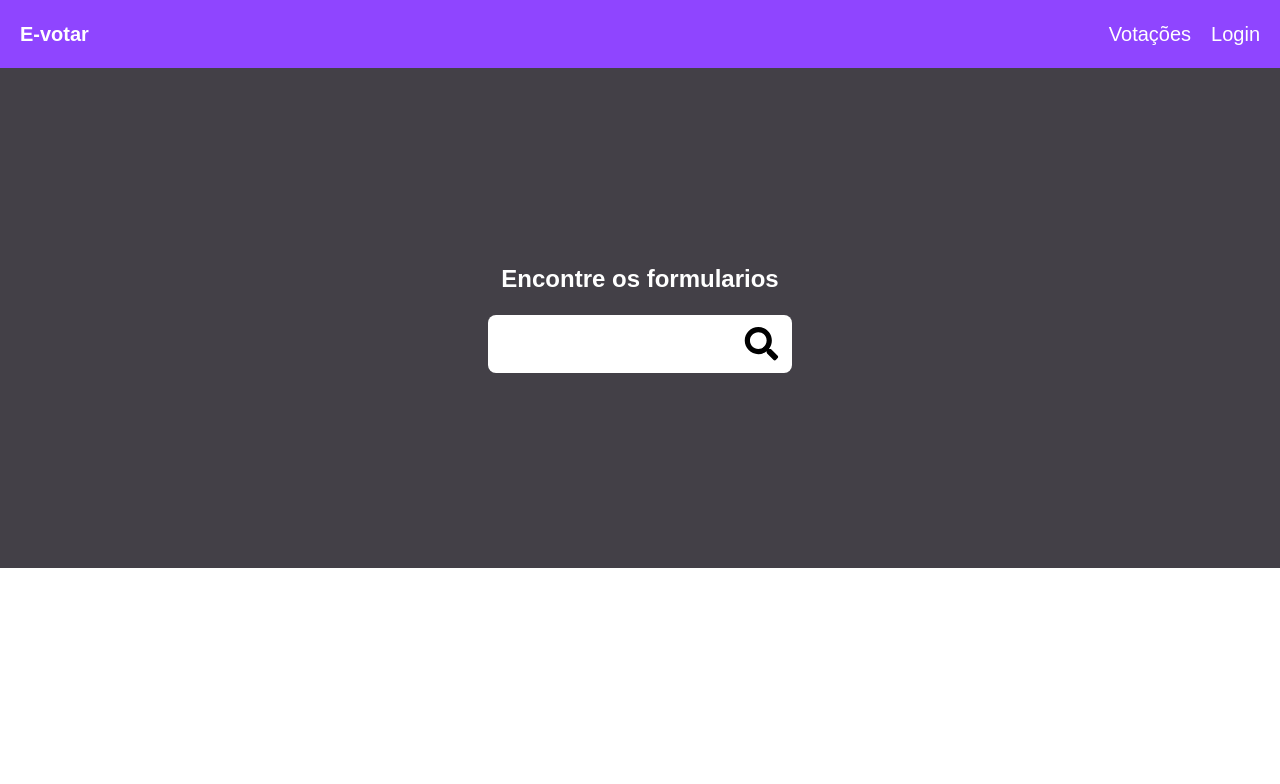
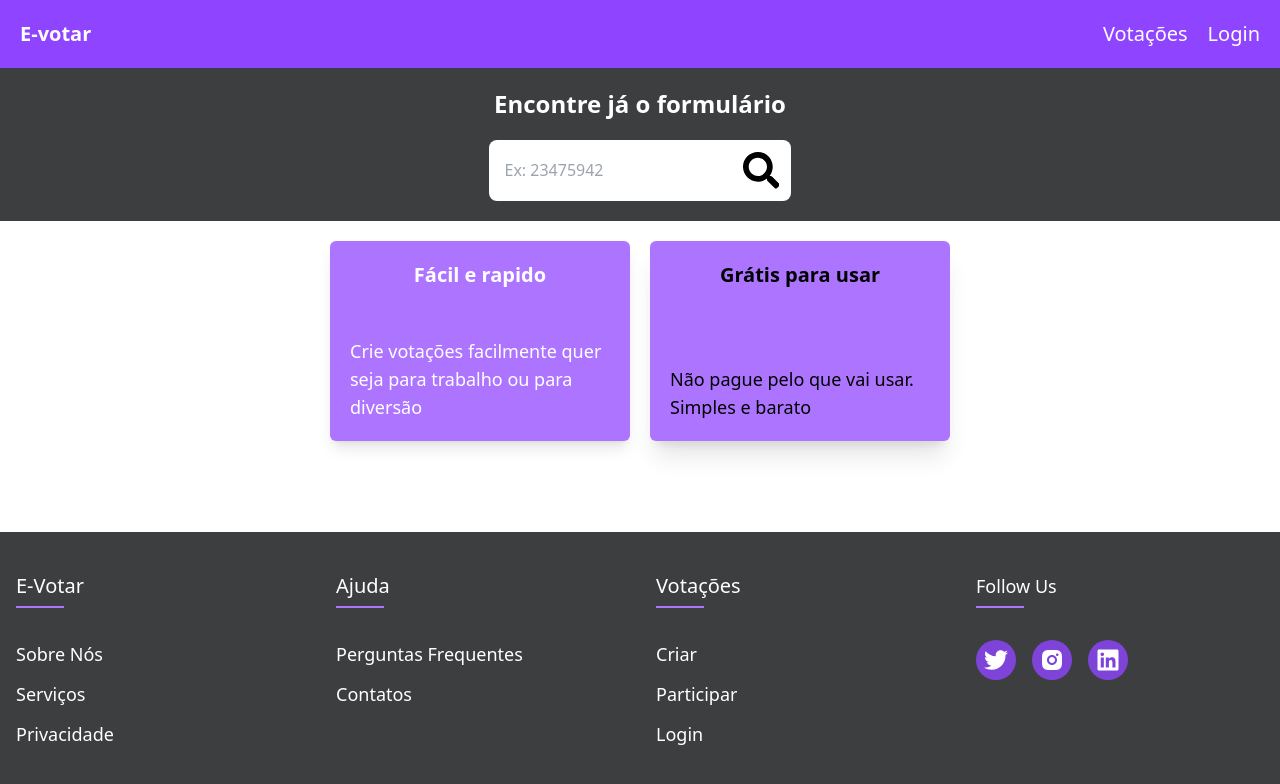
Before and after one commit to RDPW1SH/PI3, a Next.js app in the folder e-votar/: page / in a window 1280 px wide. Shown: the top 784 px of the page. Built offline with nearby package versions, Linux system fonts and the light colour scheme.

Commit message:
update 02/10/2024
footer
font correction

```diff
--- a/e-votar/app/globals.css
+++ b/e-votar/app/globals.css
@@ -4,5 +4,23 @@
 @import url('https://fonts.googleapis.com/css2?family=Fredoka:wght@300..700&display=swap');
 
 body {
-  font-family: 'Fredoka', 'Arial';
+  font-family: "Fredoka", system-ui;
+  font-optical-sizing: auto;
+  font-weight: 400;
+  font-style: normal;
+  font-variation-settings:
+    "wdth" 100;
 }
+#footer-links-animation {
+  background: linear-gradient(to right, #ffffff 50%, #ad75ff 50%);
+  background-size: 200% 100%;
+  background-clip: text;
+  -webkit-background-clip: text;
+  color: transparent;
+  transition: background-position 0.5s ease, color 0.5s ease;
+
+}
+
+#footer-links-animation:hover {
+  background-position: -100% 0;
+}
--- a/e-votar/app/layout.js
+++ b/e-votar/app/layout.js
@@ -1,6 +1,7 @@
 
 import Navbar from "@/components/navbar/Navbar";
 import "./globals.css";
+import Footer from "@/components/footer/Footer";
 
 export const metadata = {
   title: "E-votar",
@@ -10,9 +11,14 @@ export const metadata = {
 export default function RootLayout({ children }) {
   return (
     <html lang="en">
-      <body>
-        <Navbar/>
-        {children}
+      <body className='min-h-screen flex flex-col'>
+
+          <Navbar/>
+            <div className='flex-grow'>
+              {children}
+            </div>
+          <Footer/>
+
       </body>
     </html>
   );
--- a/e-votar/app/page.js
+++ b/e-votar/app/page.js
@@ -1,12 +1,21 @@
 import HomepageSearchInput from "@/components/inputs/HomepageSearchInput";
-import Image from "next/image";
 
 export default function Home() {
   return (
-    <div className="min-h-[500px] w-[100%] flex">
+    <div className="flex flex-col w-[100%]">
       <div className="flex flex-col justify-center items-center gap-5 p-5 bg-secondary w-full">
-        <h1 className="text-2xl font-semibold text-white">Encontre os formularios</h1>
+        <h1 className="text-2xl font-semibold text-white">Encontre já o formulário</h1>
         <HomepageSearchInput/>
+      </div>
+      <div className="flex gap-5 p-5 justify-center">
+        <div className="flex flex-col w-[300px] h-[200px] bg-primaryLight text-white shadow-lg rounded-md p-5 justify-between items-center">
+          <h1 className="text-xl font-semibold">Fácil e rapido</h1>
+          <p className="text-lg">Crie votações facilmente quer seja para trabalho ou para diversão</p>
+        </div>
+        <div className="flex flex-col w-[300px] h-[200px] bg-primaryLight shadow-xl rounded-md p-5 justify-between items-center">
+        <h1 className="text-xl font-semibold">Grátis para usar</h1>
+        <p className="text-lg">Não pague pelo que vai usar. Simples e barato</p>
+        </div>
       </div>
     </div>
   );
--- /dev/null
+++ b/e-votar/components/footer/Footer.jsx
@@ -0,0 +1,102 @@
+import React from 'react'
+import Link from 'next/link'
+import { FaInstagram, FaTwitter } from "react-icons/fa";
+import { RiInstagramFill } from "react-icons/ri";
+import { FaLinkedin } from "react-icons/fa";
+
+const Footer = () => {
+  return (
+    <footer className="bg-secondary py-10">
+      <div className="w-full mx-auto">
+        <div className="flex flex-wrap">
+          {/* Company Column */}
+          <div className="w-full sm:w-1/2 md:w-1/4 px-4 mb-8 md:mb-0">
+            <h4 className="text-white text-xl font-medium mb-8 capitalize relative pb-2 after:content-[''] after:w-12 after:h-[2px] after:bg-primaryLight after:absolute after:left-0 after:bottom-0">
+              E-votar
+            </h4>
+            <ul>
+              <li className="mb-3">
+                <Link href="#" id="footer-links-animation" className="text-white text-lg font-normal capitalize">
+                  sobre nós
+                </Link>
+              </li>
+              <li className="mb-3">
+                <Link href="#" id="footer-links-animation" className="text-white text-lg font-normal capitalize">
+                  serviços
+                </Link>
+              </li>
+              <li className="mb-3">
+                <Link href="#" id="footer-links-animation" className="text-white text-lg font-normal capitalize">
+                  privacidade
+                </Link>
+              </li>
+            </ul>
+          </div>
+
+          {/* Get Help Column */}
+          <div className="w-full sm:w-1/2 md:w-1/4 px-4 mb-8 md:mb-0">
+            <h4 className="text-white text-xl font-medium mb-8 capitalize relative pb-2 after:content-[''] after:w-12 after:h-[2px] after:bg-primaryLight after:absolute after:left-0 after:bottom-0">
+              ajuda
+            </h4>
+            <ul>
+              <li className="mb-3">
+                <Link href="#" id="footer-links-animation" className="text-white text-lg font-normal capitalize">
+                  perguntas frequentes
+                </Link>
+              </li>
+              <li className="mb-3">
+                <Link href="#" id="footer-links-animation" className="text-white text-lg font-normal capitalize">
+                  contatos
+                </Link>
+              </li>
+            </ul>
+          </div>
+
+          {/* Online Shop Column */}
+          <div className="w-full sm:w-1/2 md:w-1/4 px-4 mb-8 md:mb-0">
+            <h4 className="text-white text-xl font-medium mb-8 capitalize relative pb-2 after:content-[''] after:w-12 after:h-[2px] after:bg-primaryLight after:absolute after:left-0 after:bottom-0">
+              votações
+            </h4>
+            <ul>
+              <li className="mb-3">
+              <Link href="#" id="footer-links-animation" className="text-white text-lg font-normal capitalize">
+                  criar
+                </Link>
+              </li>
+              <li className="mb-3">
+                <Link href="#" id="footer-links-animation" className="text-white text-lg font-normal capitalize">
+                  participar
+                </Link>
+              </li>
+              <li className="mb-3">
+                <Link href="#" id="footer-links-animation" className="text-white text-lg font-normal capitalize">
+                  login
+                </Link>
+              </li>
+            </ul>
+          </div>
+
+          {/* Follow Us Column */}
+          <div className="w-full sm:w-1/2 md:w-1/4 px-4">
+            <h4 className="text-white text-lg font-medium mb-8 capitalize relative pb-2 after:content-[''] after:w-12 after:h-[2px] after:bg-primaryLight after:absolute after:left-0 after:bottom-0">
+              follow us
+            </h4>
+            <div className="flex flex-wrap gap-4">
+              <Link href="#" className="flex justify-center items-center h-10 w-10 bg-primary/[0.8] rounded-full text-center text-white hover:bg-primaryDark hover:text-secondary  transition-all duration-500">
+                <FaTwitter className='text-2xl'/>
+              </Link>
+              <Link href="#" className="flex justify-center items-center h-10 w-10 bg-primary/[0.8] rounded-full text-center text-white hover:bg-primaryDark hover:text-secondary transition-all duration-500">
+                <RiInstagramFill className='text-2xl'/>
+              </Link>
+              <Link href="#" className="flex justify-center items-center h-10 w-10 bg-primary/[0.8] rounded-full text-center leading-10 text-white hover:bg-primaryDark hover:text-secondary  transition-all duration-500">
+                <FaLinkedin className='text-2xl'/>
+              </Link>
+            </div>
+          </div>
+        </div>
+      </div>
+    </footer>
+  )
+}
+
+export default Footer
--- a/e-votar/components/inputs/HomepageSearchInput.jsx
+++ b/e-votar/components/inputs/HomepageSearchInput.jsx
@@ -5,8 +5,11 @@ import { FaSearch } from "react-icons/fa";
 const HomepageSearchInput = () => {
   return (
     <div className='flex rounded-lg'>
-        <input type="text" className="bg-white py-2 px-5 focus:outline-none w-[80%] focus:border-b-4 focus:border-b-primary rounded-l-lg"/>
-        <FaSearch className='bg-white w-[20%] h-full p-3 rounded-r-lg cursor-pointer hover:text-primaryLight hover:bg-primary'/>
+        <input
+        type="text"
+        className="bg-white py-1 px-4 focus:outline-none w-[80%] focus:border-b-4 focus:border-b-primary rounded-l-lg"
+        placeholder='Ex: 23475942'/>
+        <FaSearch className='bg-white w-[20%] h-full p-3 rounded-r-lg cursor-pointer hover:text-primaryLight'/>
     </div>
 
   )
--- a/e-votar/components/navbar/Navbar.jsx
+++ b/e-votar/components/navbar/Navbar.jsx
@@ -10,7 +10,9 @@ const Navbar = () => {
                     <Link className='font-bold' href={'/'}>E-votar</Link>
                 </div>
                 <div className='flex gap-5 items-center'>
-                    <p className='cursor-pointer'>Votações</p>
+                    <Link href={'/'}
+                    className='cursor-pointer transition ease-in delay-50 hover:-translate-y-1 hover:text-slate-300'>
+                        Votações</Link>
                     <p className='cursor-pointer'>Login</p>
                 </div>
 
--- a/e-votar/tailwind.config.js
+++ b/e-votar/tailwind.config.js
@@ -11,7 +11,7 @@ module.exports = {
         primary: "#8f45ff",
         primaryDark: "#7232d1",
         primaryLight: "#ad75ff",
-        secondary: "#434047",
+        secondary: "#3d3e40",
       },
     },
   },
```
